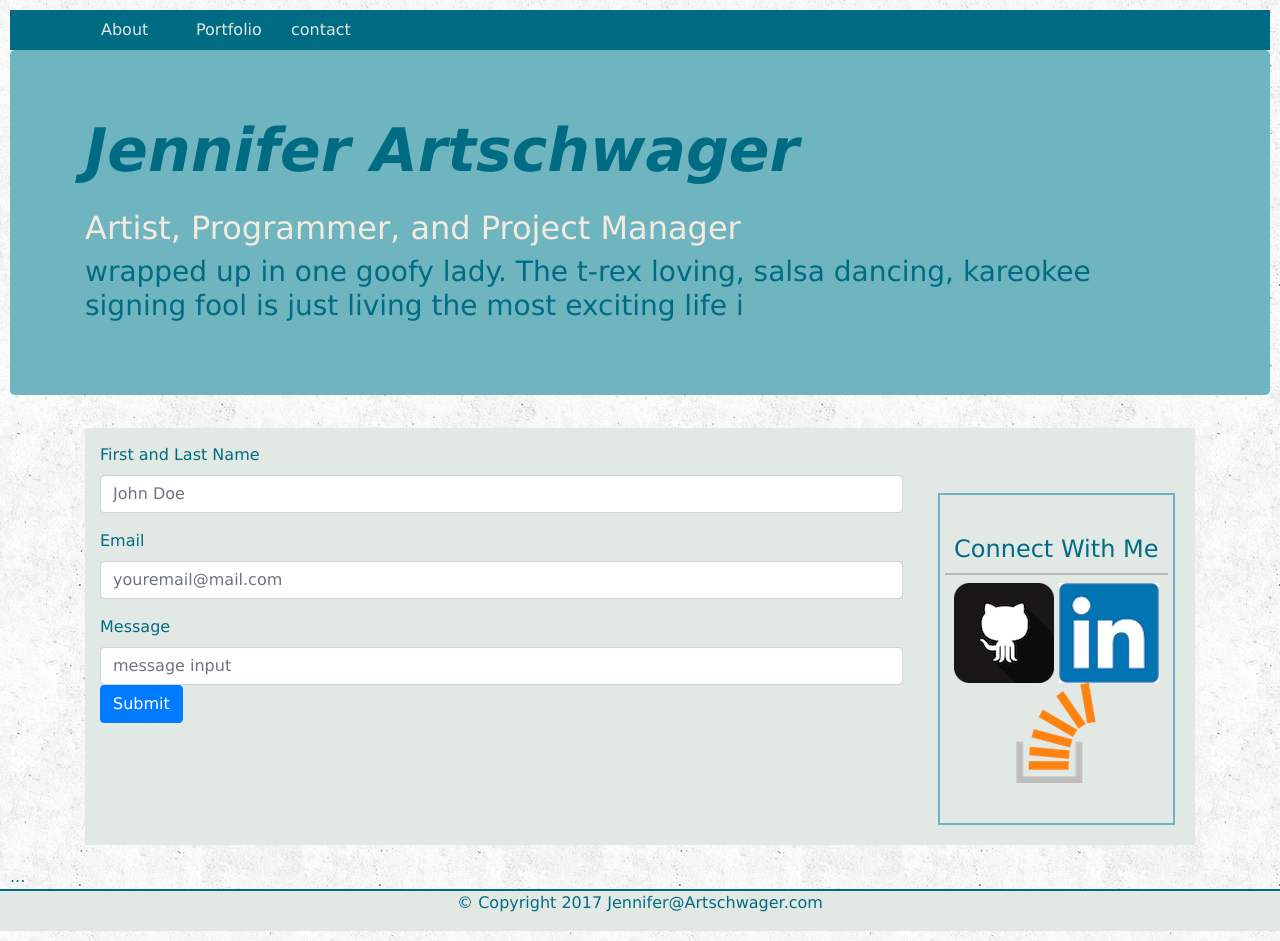
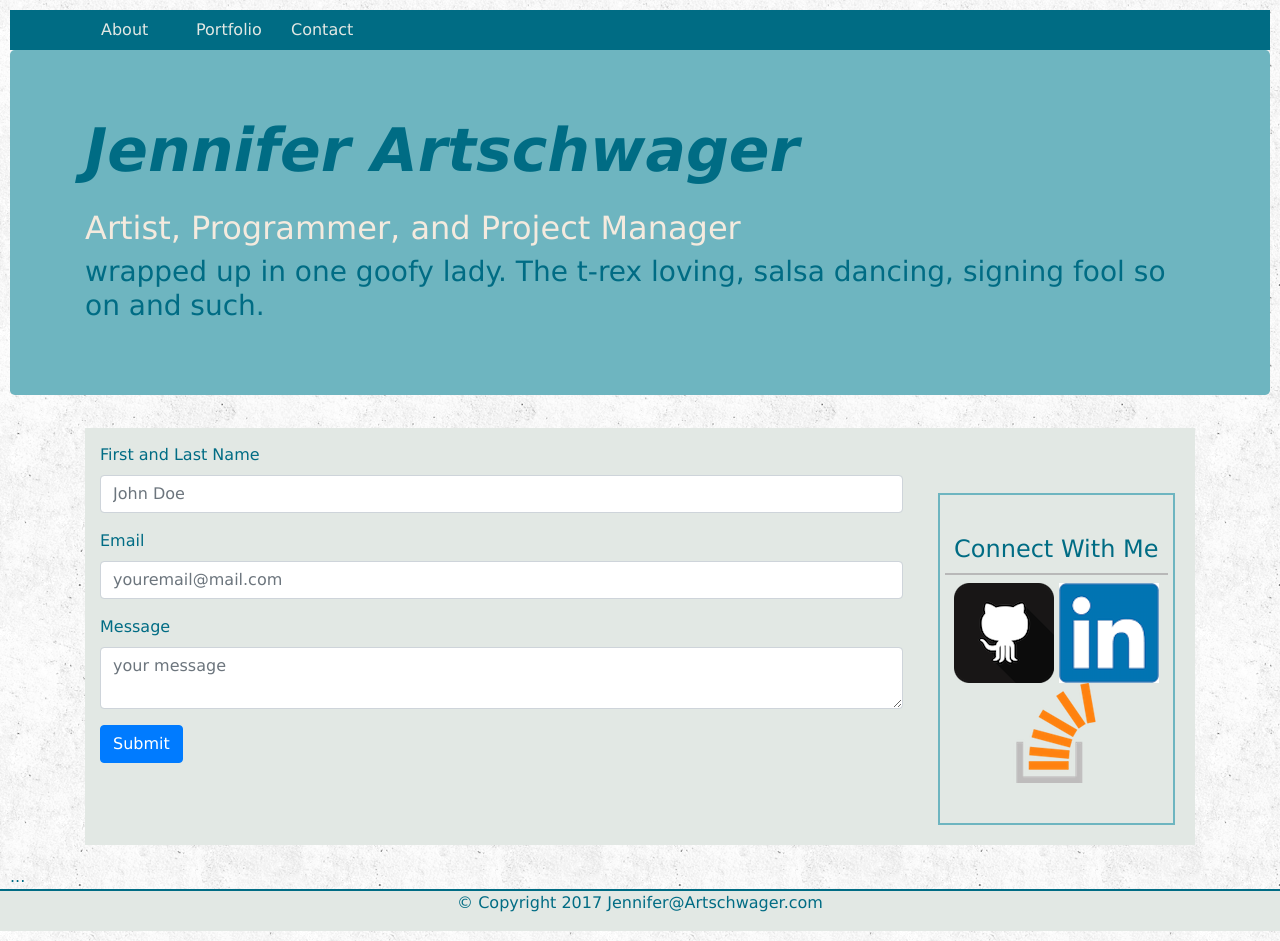
Before and after one commit to JArtschwager/Bootstrap-Portfolio, a plain HTML site: page contact.html in a window 1280 px wide. Drawn offline with nearby package versions, Linux system fonts and the light colour scheme; files whose address does not match are found by name.

Commit message:
changes to contact page

```diff
--- a/contact.html
+++ b/contact.html
@@ -30,7 +30,7 @@
                                     </div>
                                     <div class="col-md-1">
                                           <li class="nav-item">
-                                                <a class="nav-link" href="contact.html">contact</a>
+                                                <a class="nav-link" href="contact.html">Contact</a>
                                           </li>
                                     </div>
                               </div>
@@ -47,8 +47,8 @@
                               <div class="content">
                                     <h1 class="myname">Jennifer Artschwager</h1>
                                     <h2>Artist, Programmer, and Project Manager</h2>
-                                    <h3 class="firstintro"> wrapped up in one goofy lady. The t-rex loving, salsa dancing, kareokee signing fool
-                                          is just living the most exciting life i</h3>
+                                    <h3 class="firstintro"> wrapped up in one goofy lady. The t-rex loving, salsa dancing,  signing fool
+                                          so on and such. </h3>
                               </div>
                         </div>
                   </div>
@@ -79,9 +79,9 @@
                                           <input type="text" class="form-control" id="emaillist" placeholder="youremail@mail.com">
                                         </div>
                                         <label for="formGroupExampleInput2">Message</label>
-                                        <input class="form-control" type="text" id="messagelist" placeholder="message input">
+                                        <textarea class="form-control" type="text" id="messagelist" placeholder="your message"></textarea>
                                       </form>
-
+                                    <p></p>
                                       <button type="button buttonedits" class="btn btn-primary">Submit</button>
 
 
```
Also changed, not shown: index.html (+3 -3 lines), portfolio.html (+1 -1 lines).
